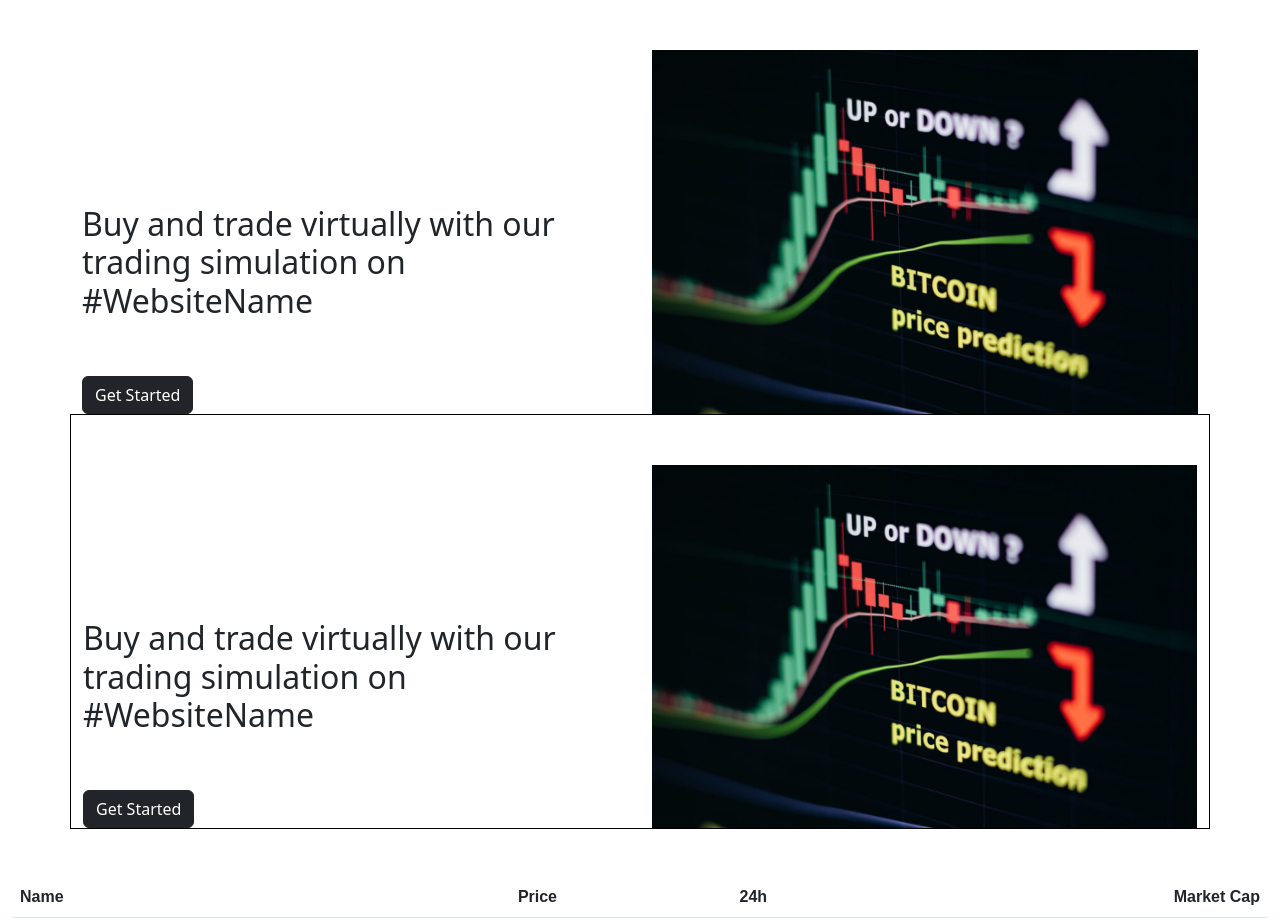
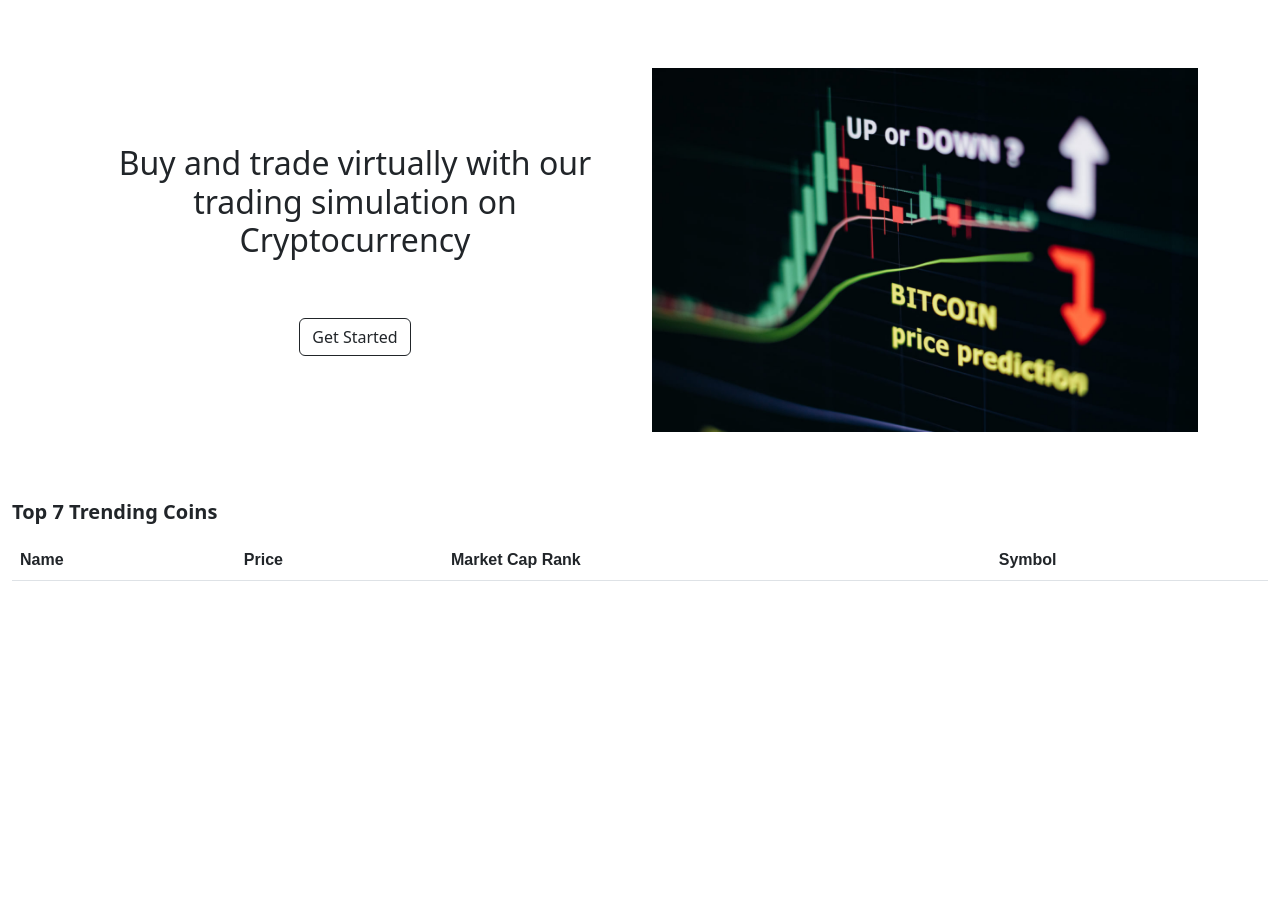
Before and after one commit to rkawk1234/crypto, a Django app: page / in a window 1280 px wide. Shown: the part 56-974 px from the top of the page. After the commit the page ends 637 px from the top, so only its background shows below. Run offline with Django 4.2, Linux system fonts and the light colour scheme; a user stored in the database is signed in; data that the repository does not hold is empty; some libraries are stand-ins or nearby versions.

Commit message:
index.html fixed 08242022 03:35
m

```diff
--- a/django/base/templates/base/admin.html
+++ b/django/base/templates/base/admin.html
@@ -1,12 +1 @@
 {% load static %}
-
-<div class="container">
-    <div class="row">
-        <div class="col" style="margin-top: auto">
-            <h2>Buy and trade virtually with our trading simulation on #WebsiteName</h2><br><br>
-                <a href="signin.html" class="btn btn-dark" role="button" style="text-align: center;">Get Started</a>
-
-        </div>
-        <div class="col" style="margin-top:50px"><img src="{% static '/images/tradingsimulationHP.jpeg' %}" width="100%" ></div>
-    </div>
-</div>
--- a/django/base/templates/base/index.html
+++ b/django/base/templates/base/index.html
@@ -1,5 +1,9 @@
 
 {% load static %}
+{% load humanize %}
+{% load mathfilters %}
+
+
 <!DOCTYPE html>
 <html lang="en">
 <head>
@@ -35,31 +39,35 @@
 
         {% endif %}
 
-        <div class="container" style="border:1px solid black">
-            <div class="row">
-                <div class="col" style="margin-top: auto">
-                    <h2>Buy and trade virtually with our trading simulation on #WebsiteName</h2><br><br>
-                        <a href="signin.html" class="btn btn-dark" role="button" style="text-align: center;">Get Started</a>
+        <div class="container">
+            <div class="row" style="height: 500px;">
+                <div class="col" style="margin-top: auto; margin-bottom:auto; text-align: center;">
+                    <h2>Buy and trade virtually with our trading simulation on Cryptocurrency</h2>
+                        <a href="signin.html" class="btn btn-outline-dark" role="button" style="margin-top:50px">Get Started</a>
                 </div>
-                <div class="col" style="margin-top:50px"><img src="{% static '/images/tradingsimulationHP.jpeg' %}" width="100%" ></div>
+                <div class="col" style="margin-top:auto; margin-bottom:auto;"><img src="{% static '/images/tradingsimulationHP.jpeg' %}" width="100%"></div>
             </div>
         </div>
 
-        <br><br>
-        {{popularapidata}}
+
+
 
         <table class="table">
-            <thead><tr><th style="text-align: left;">Name</th><th>Price</th><th>24h</th><th>Market Cap</th></tr></thead>
+            <h5 style="font-weight: bold;">Top 7 Trending Coins</p>
+            <thead><tr style="text-align: left;"><th>Name</th><th>Price</th><th>Market Cap Rank</th><th>Symbol</th></tr></thead>
             <tbody id='tableData'></tbody>
 
-            {% for i in popularapidata %}
-            <tr>
-                <td style="text-align:left"><img src={{i.symbol}} width="50px" style="padding-right:20px"> {{i.name}}</td>
-                <td></td>
+            {% for i in popularapidata.coins %}
+            <tr style="text-align:left">
+                <td style="text-align:left"><img src={{i.item.thumb}} style="padding-right:20px">{{i.item.name}}</td>
+                <td>${{i.item.price_btc|mul:apidata.0.current_price|floatformat:12}}</td> <!-- price was in btc, multiply the number by btc price-->
+                <td>{{i.item.market_cap_rank}}</td>
+                <td>{{i.item.symbol}}</td>
             </tr>
             {% endfor %}
 
         </table>
+
 
 
     </main>
--- a/django/base/templates/base/nonUser.html
+++ b/django/base/templates/base/nonUser.html
@@ -1,3 +1 @@
 {% load static %}
-
-<p>Login to proceed</p>
--- a/django/base/views.py
+++ b/django/base/views.py
@@ -14,15 +14,17 @@ from .forms import CreateUserForm
 # from .filters import OrderFilter
 
 
+popularapidata = requests.get('https://api.coingecko.com/api/v3/search/trending').json()
+apidata = requests.get('https://api.coingecko.com/api/v3/coins/markets?vs_currency=cad&order=market_cap_desc&per_page=100&page=1&sparkline=true&price_change_percentage=1h%2C24h%2C7d').json()
+
 def home(request):
-    popularapidata = requests.get('https://api.coingecko.com/api/v3/search/trending').json()
-    return render(request,'base/index.html', {'popularapidata':popularapidata})
+
+    return render(request,'base/index.html', {'popularapidata':popularapidata, 'apidata':apidata})
 
 def popular(request):
     return render(request,'base/popularcryptos.html')
 
 def allcryp(request):
-    apidata = requests.get('https://api.coingecko.com/api/v3/coins/markets?vs_currency=cad&order=market_cap_desc&per_page=100&page=1&sparkline=true&price_change_percentage=1h%2C24h%2C7d').json()
     return render(request,'base/allcryptos.html', {'apidata':apidata})
 
 def nft(request):
--- a/django/djangoproject/settings.py
+++ b/django/djangoproject/settings.py
@@ -43,6 +43,7 @@ INSTALLED_APPS = [
     'django.contrib.humanize',
     'base',
     'rest_framework',
+    'mathfilters',
 
 
 
```
Also changed, not shown: django/db.sqlite3.
